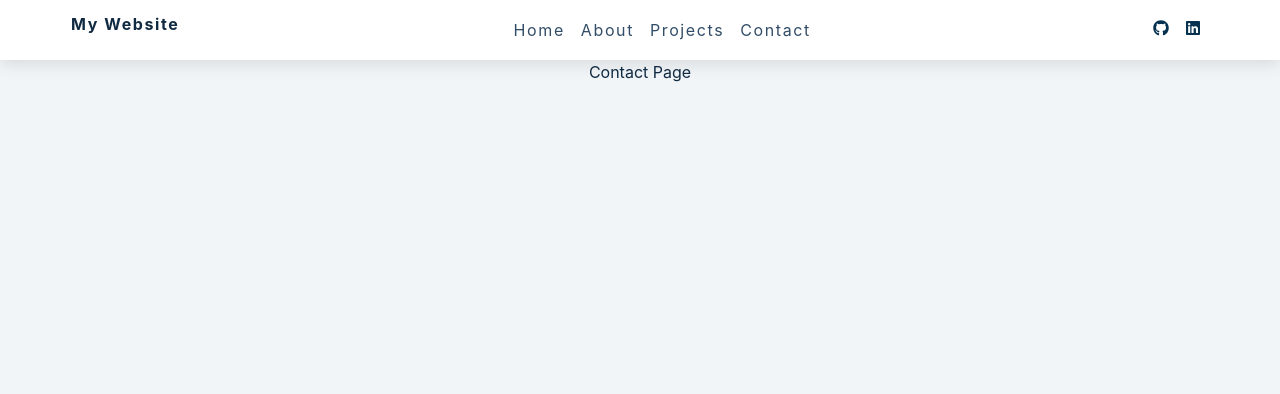
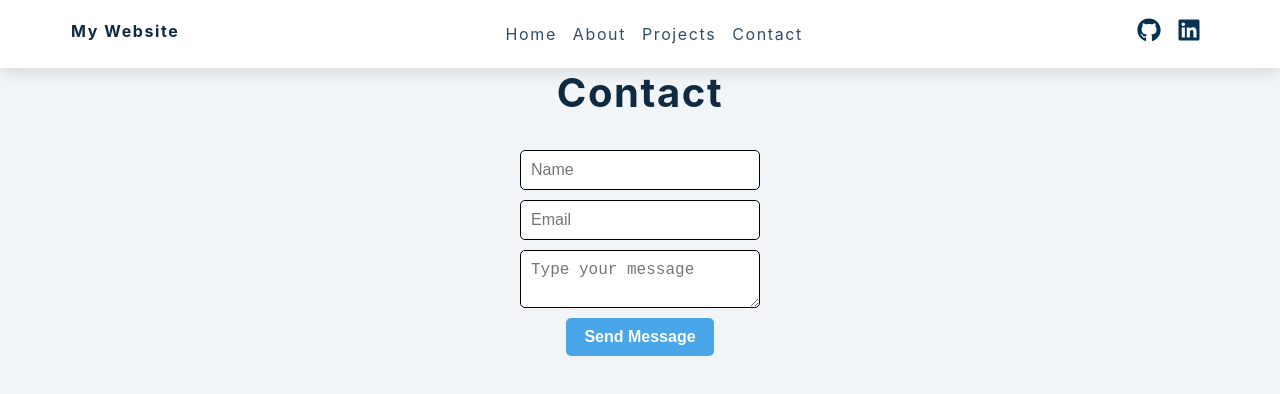
Before and after one commit to shreyusmehra/my_web, a React (Create React App) app: page /contact in a window 1280 px wide. Shown: the top 394 px of the page. Built offline with nearby package versions, Linux system fonts and the light colour scheme.

Commit message:
Fixed Contact page and added message alert

```diff
--- /dev/null
+++ b/src/components/MessageAlert.js
@@ -0,0 +1,23 @@
+import { FaTimes } from "react-icons/fa";
+
+const MessageAlert = ({ sendAlert, setSendAlert }) => {
+  const handleClick = () => {
+    setSendAlert(null);
+  };
+  return (
+    <div className="message-sent-container">
+      <div className="message">{sendAlert}</div>
+      <div className="message-close-btn-container">
+        <button
+          type="reset"
+          className="message-close-btn"
+          onClick={() => handleClick()}
+        >
+          <FaTimes />
+        </button>
+      </div>
+    </div>
+  );
+};
+
+export default MessageAlert;
--- a/src/index.css
+++ b/src/index.css
@@ -84,20 +84,22 @@ a{
 .projects-container{
   display: flex;
   flex-direction: column;
-  justify-content: center;
 }
 
 .projects-container .projects{
   display: flex;
-  flex-direction: column;
+  flex-direction: row;
+  justify-content: space-evenly;
+  flex-wrap: wrap;
 }
 
 .single-project{
   border: 2px solid #000;
   border-radius: 5px;
-  margin: 10px auto;
+  margin: 10px;
   padding: 20px;
   width: 20rem;
+  cursor: pointer;
 }
 
 .single-project:hover{
@@ -111,6 +113,7 @@ h4 {
   letter-spacing: var(--spacing);
   text-transform: capitalize;
   line-height: 1.25;
+  margin-top: 5px;
   margin-bottom: 0.75rem;
 }
 
@@ -133,6 +136,61 @@ h4 {
 p {
   margin-bottom: 1.25rem;
   color: var(--clr-grey-5);
+}
+
+.input-fields{
+  display: flex;
+  flex-direction: column;
+  justify-content: space-evenly;
+}
+
+.input-name,.input-email,.input-message{
+  margin: 5px auto;
+  padding: 10px;
+  width: 15rem;
+  border: 1px solid #000;
+  border-radius: 5px;
+  font-weight: 500;
+  font-size: 1rem;
+}
+
+.send-message-btn{
+  border: 2px solid var(--clr-primary-5);
+  border-radius: 5px;
+  margin: 5px;
+  padding: 8px 16px;
+  background: var(--clr-primary-5);
+  font-weight: 600;
+  font-size: 1rem;
+  color: var(--clr-white);
+}
+
+.send-message-btn:hover{
+  background: var(--clr-primary-4);
+  border: 2px solid var(--clr-primary-4);
+}
+
+.message-sent-container{
+  color: darkgreen;
+  border: 2px solid lightgreen;
+  background: lightgreen;
+  display: flex;
+  flex-direction: row;
+  justify-content: flex-end;
+}
+.message{
+  font-weight: 500;
+}
+.message-close-btn-container{
+  margin-left: 28rem;
+}
+.message-close-btn{
+  margin: 10px auto;
+  border: 2px solid lightgreen;
+  background: lightgreen;
+  fill: lightgreen;
+  cursor: pointer;
+  font-size: large;
 }
 
 @media screen and (min-width: 800px) {
@@ -231,7 +289,19 @@ nav {
 }
 
 .social-icons {
-  display: none;
+  display: flex;
+  justify-content: center;
+  font-size:x-large;
+}
+
+.social-icons a {
+  margin: 0 0.5rem;
+  color: var(--clr-primary-1);
+  transition: var(--transition);
+}
+
+.social-icons a:hover {
+  color: var(--clr-primary-5);
 }
 
 .links-container {
--- a/src/pages/Contact.js
+++ b/src/pages/Contact.js
@@ -1,5 +1,64 @@
+import { useState } from "react";
+import MessageAlert from "../components/MessageAlert";
+
 const Contact = () => {
-  return <div>Contact Page</div>;
+  const [name, setName] = useState("");
+  const [email, setEmail] = useState("");
+  const [message, setMessage] = useState("");
+  const [sendAlert, setSendAlert] = useState(null);
+  const [error, setError] = useState(null);
+  const handleSubmit = (e) => {
+    e.preventDefault();
+    if (!name && !email && !message) {
+      return setError("Enter in all the given fields");
+    }
+    setError(null);
+    setSendAlert("Your message has been successfully sent");
+    setName("");
+    setEmail("");
+    setMessage("");
+  };
+  return (
+    <form>
+      <div className="title-page">
+        {sendAlert && (
+          <MessageAlert sendAlert={sendAlert} setSendAlert={setSendAlert} />
+        )}
+        <h2>Contact</h2>
+      </div>
+      <div className="input-fields">
+        <p style={{ color: "red" }}>{error}</p>
+        <input
+          type={"text"}
+          placeholder="Name"
+          required={true}
+          className="input-name"
+          minLength={3}
+          maxLength={50}
+          value={name}
+          onChange={(e) => setName(e.target.value)}
+        />
+        <input
+          type={"email"}
+          placeholder="Email"
+          required={true}
+          className="input-email"
+          value={email}
+          onChange={(e) => setEmail(e.target.value)}
+        />
+        <textarea
+          placeholder="Type your message"
+          required={true}
+          className="input-message"
+          value={message}
+          onChange={(e) => setMessage(e.target.value)}
+        />
+      </div>
+      <button type="submit" className="send-message-btn" onClick={handleSubmit}>
+        Send Message
+      </button>
+    </form>
+  );
 };
 
 export default Contact;
--- a/src/pages/SingleProject.js
+++ b/src/pages/SingleProject.js
@@ -6,7 +6,7 @@ const SingleProject = () => {
   const project = projects.find((project) => project.id === projectId);
   const { name, Github } = project;
   return (
-    <section className="section project">
+    <section className="section-project">
       <h3>{name}</h3>
       <h4>
         Github Repo Link:
```
